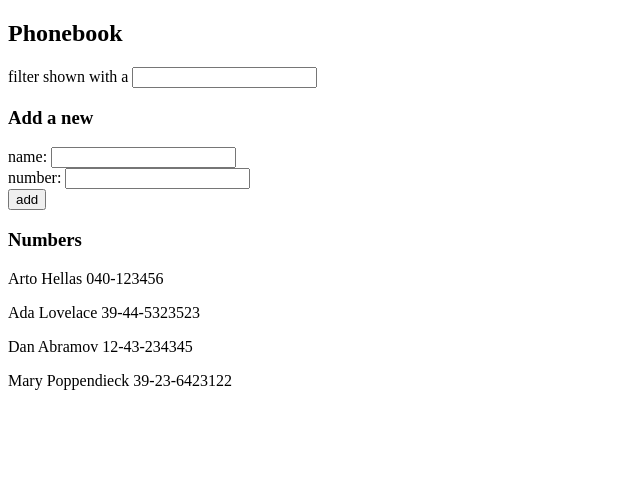
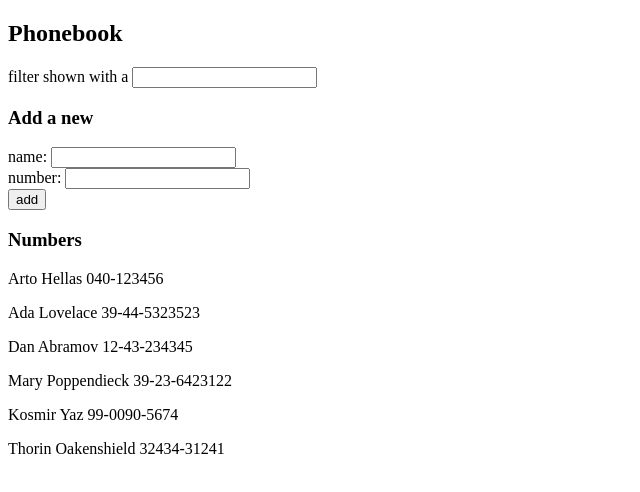
Before and after one commit to Anna-Gladush/fullstackopen, a React (Vite) app in the folder part2/phonebook/: page / in a window 1280 px wide. Shown: the top 492 px of the page, without its empty margins (0-640 px from the left). Built offline with nearby package versions, Linux system fonts and the light colour scheme; data requests are answered from the project's data file.

Commit message:
2.12-2.13

```diff
--- a/part2/phonebook/db.json
+++ b/part2/phonebook/db.json
@@ -19,6 +19,17 @@
       "name": "Mary Poppendieck",
       "number": "39-23-6423122",
       "id": "4"
+    },
+    {
+      "name": "Kosmir Yaz",
+      "number": "99-0090-5674",
+      "id": "h56ZWCmgWhE"
+    },
+    {
+      "name": "Thorin Oakenshield",
+      "number": "32434-31241",
+      "id": "FxpPiJNw9kU"
     }
-  ]
+  ],
+  "$schema": "./node_modules/json-server/schema.json"
 }
--- a/part2/phonebook/src/App.jsx
+++ b/part2/phonebook/src/App.jsx
@@ -1,5 +1,5 @@
 import { useState, useEffect } from "react";
-import axios from 'axios';
+import personService from "./services/persons"
 import Filter from "./components/Filter";
 import PersonForm from "./components/PersonForm";
 import Persons from "./components/Persons";
@@ -16,16 +16,24 @@ function App() {
       alert(`${newName} already added to the phonebook`);
       return;
     }
-    setPersons(prev => [...prev, {name: newName, number: newNumber, id: persons.length + 1}]);
+    const personObject = {name: newName, number: newNumber}
+    personService
+      .create(personObject)
+      .then(res => {
+        console.log(res)
+        setPersons(persons.concat(res));
+        setNewName("");
+        setNewNumber("");
+      })
+      .catch((err) => console.log(err))
   }
 
   useEffect(() => {
-    axios
-    .get("http://localhost:3001/persons")
-    .then(res => {
-      console.log(res)
-      setPersons(res.data)
-    })
+    personService
+      .getAll()
+      .then(people => {
+        setPersons(people)
+      })
   }, [])
 
 
--- /dev/null
+++ b/part2/phonebook/src/services/persons.js
@@ -0,0 +1,19 @@
+import axios from "axios";
+const baseUrl = "http://localhost:3001/persons";
+
+const getAll = () => {
+  const request = axios.get(baseUrl);
+  return request.then((response) => response.data);
+};
+
+const create = (newObject) => {
+  const request = axios.post(baseUrl, newObject);
+  return request.then((response) => response.data);
+};
+
+const remove = (id) => {
+  const request = axios.delete(id);
+  return request.then((res) => res.data);
+};
+
+export default { getAll, create, remove };
```
